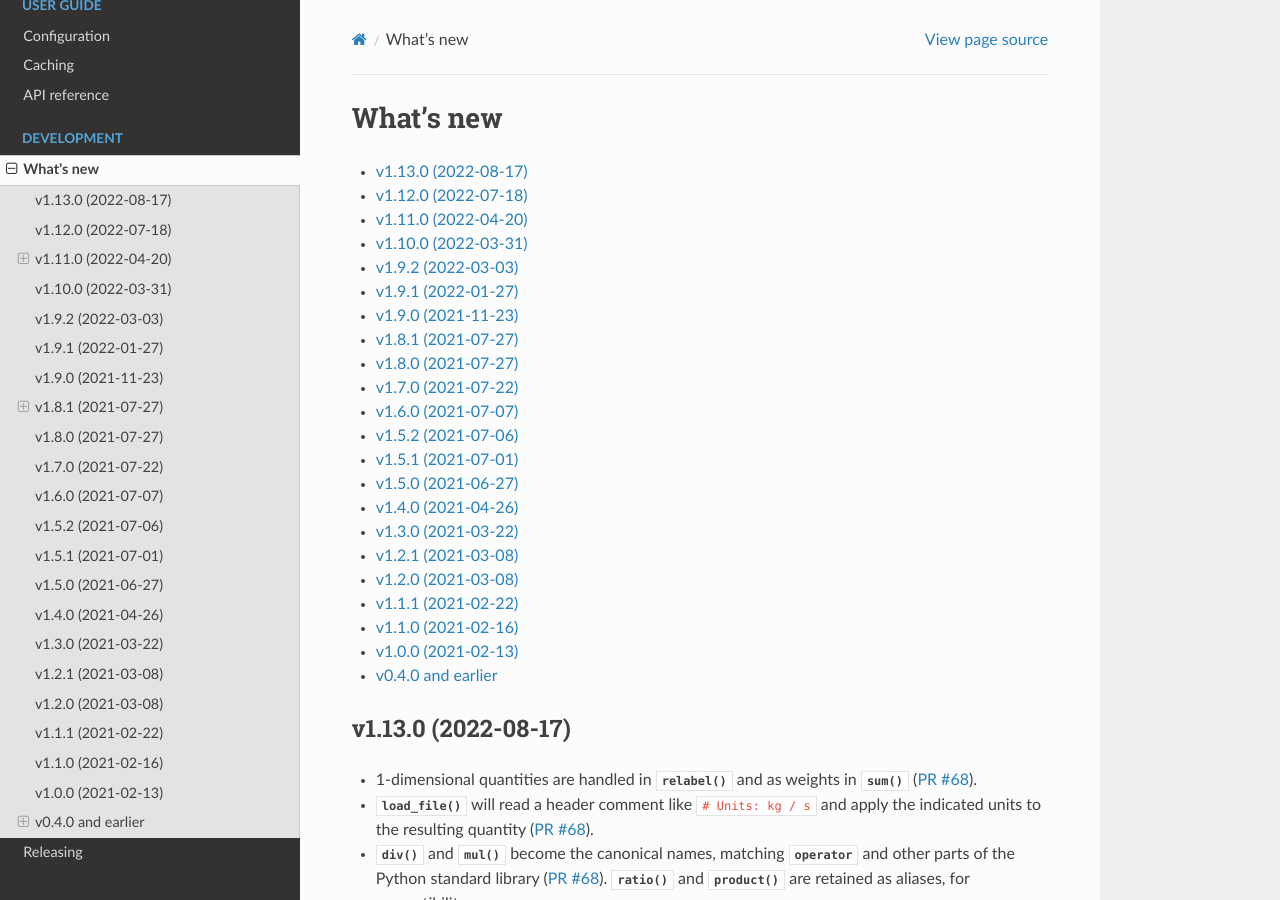
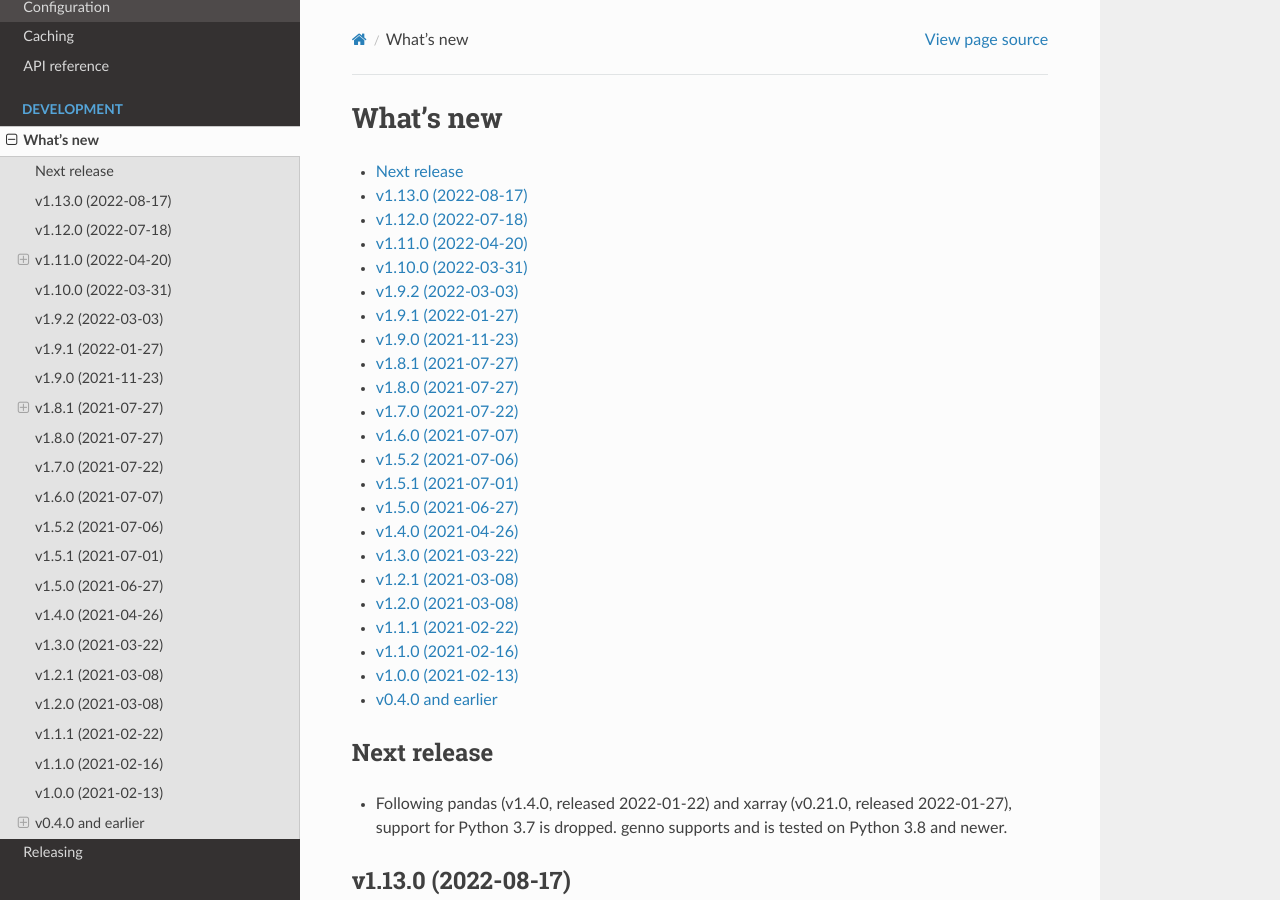
Before and after one commit to khaeru/genno, a Sphinx documentation site: the page built from doc/whatsnew.rst, in a window 1280 px wide and 900 px high. Built offline with Sphinx 7.4.7 and the Read the Docs theme 2.0.0, drawn with Linux system fonts in a browser that asks for light colours; pages that are not in the unit, such as notebooks, are missing from menus.

Commit message:
Drop support for Python 3.7

```diff
--- a/doc/whatsnew.rst
+++ b/doc/whatsnew.rst
@@ -6,8 +6,11 @@ What's new
    :backlinks: none
    :depth: 1
 
-.. Next release
-.. ============
+Next release
+============
+
+- Following pandas (v1.4.0, released 2022-01-22) and xarray (v0.21.0, released 2022-01-27), support for Python 3.7 is dropped.
+  genno supports and is tested on Python 3.8 and newer.
 
 v1.13.0 (2022-08-17)
 ====================
--- a/setup.cfg
+++ b/setup.cfg
@@ -17,7 +17,6 @@ classifiers =
     Operating System :: OS Independent
     Programming Language :: Python
     Programming Language :: Python :: 3
-    Programming Language :: Python :: 3.7
     Programming Language :: Python :: 3.8
     Programming Language :: Python :: 3.9
     Programming Language :: Python :: 3.10
@@ -26,7 +25,7 @@ classifiers =
 
 [options]
 packages = genno
-python_requires = >=3.7
+python_requires = >=3.8
 include_package_data = True
 install_requires =
     dask [array] >= 2.14
```
Also changed, not shown: 1 other file.
